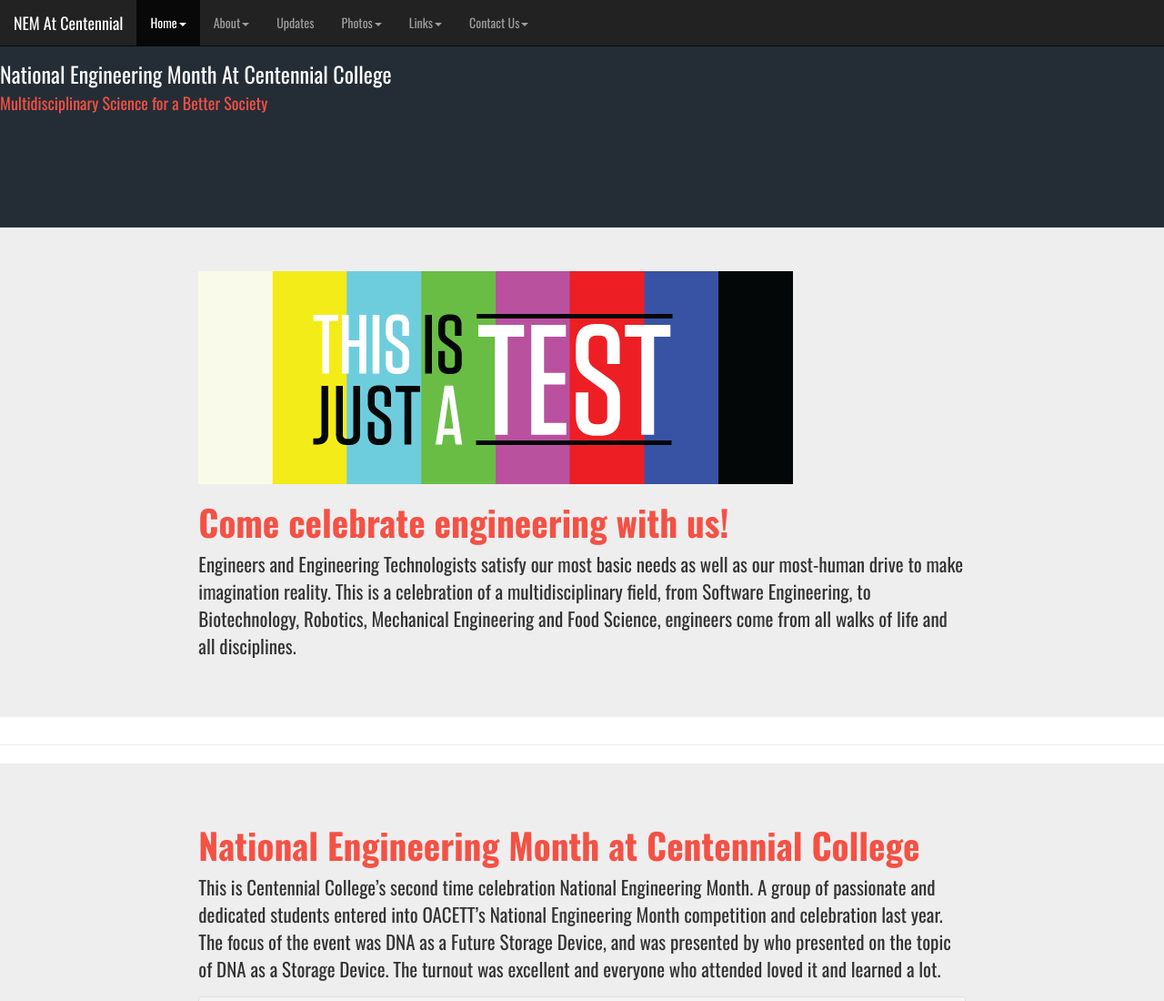
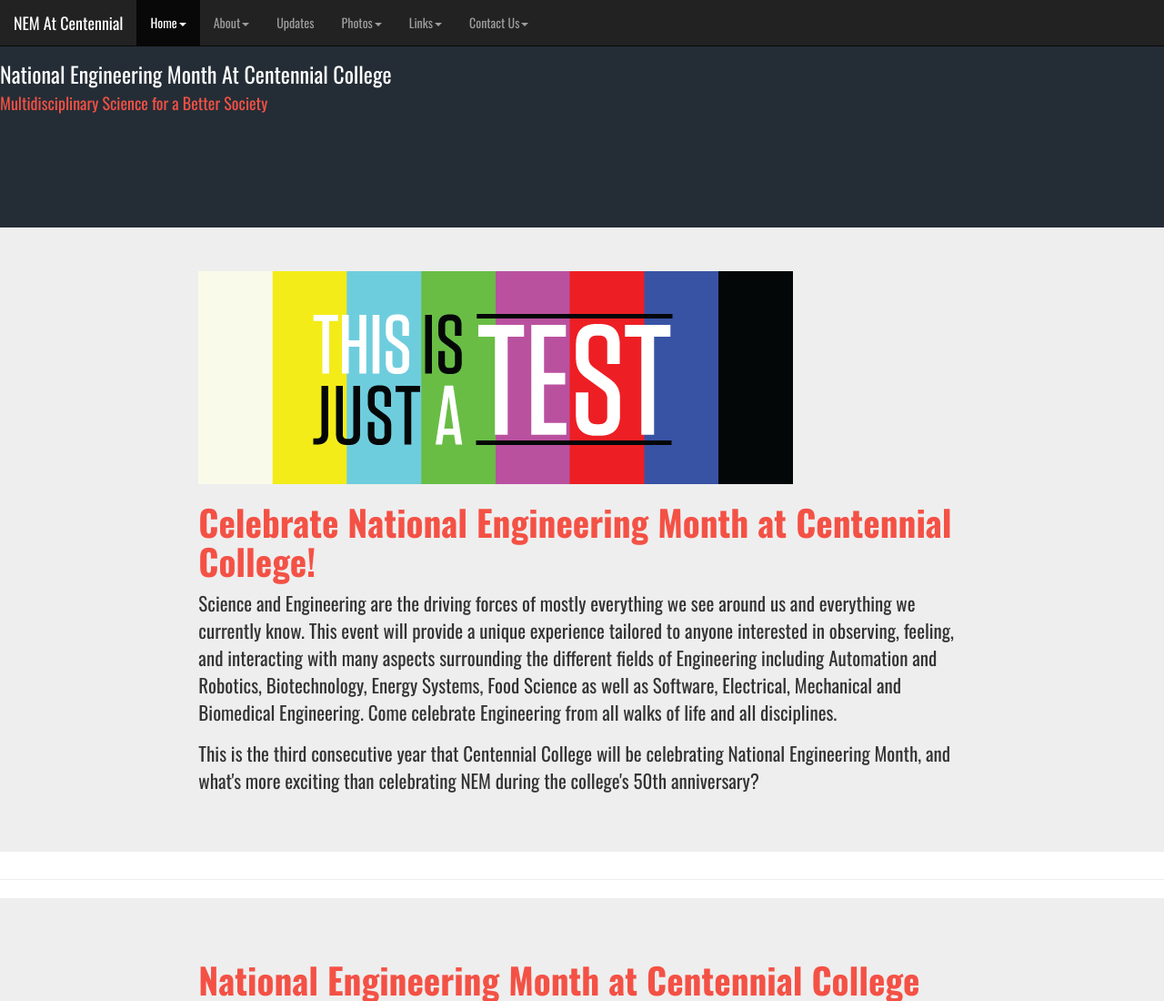
Before and after one commit to nem2016/nem2016.github.io, a plain HTML site: page index.html in a window 1280 px wide. Shown: the top 1100 px of the page at 91% size. Drawn offline with nearby package versions, Linux system fonts and the light colour scheme.

Commit message:
Changing HOME PAGE content

```diff
--- a/index.html
+++ b/index.html
@@ -117,11 +117,9 @@
 <div class="row">
   <div class="col-sm-2"></div>
   <div class="col-sm-8">
-  	<h3  class="titles" >Come celebrate engineering with us!</h3>
-  	<p>Engineers and Engineering Technologists satisfy our most basic needs as well as our most-human drive to make imagination reality.
-  	This is a celebration of a multidisciplinary field, from Software Engineering, to Biotechnology, Robotics,
-  	Mechanical Engineering and Food Science, engineers come from all walks of life and all disciplines.
-	</p>
+  	<h3  class="titles" >Celebrate National Engineering Month at Centennial College!</h3>
+  	<p>Science and Engineering are the driving forces of mostly everything we see around us and everything we currently know. This event will provide a unique experience tailored to anyone interested in observing, feeling, and interacting with many aspects surrounding the different fields of Engineering including Automation and Robotics, Biotechnology, Energy Systems, Food Science as well as Software, Electrical, Mechanical and Biomedical Engineering. Come celebrate Engineering from all walks of life and all disciplines.</p>
+    <p>This is the third consecutive year that Centennial College will be celebrating National Engineering Month, and what's more exciting than celebrating NEM during the college's 50th anniversary?</p>
   </div>
    <div class="col-sm-2"></div>
 </div>
```
